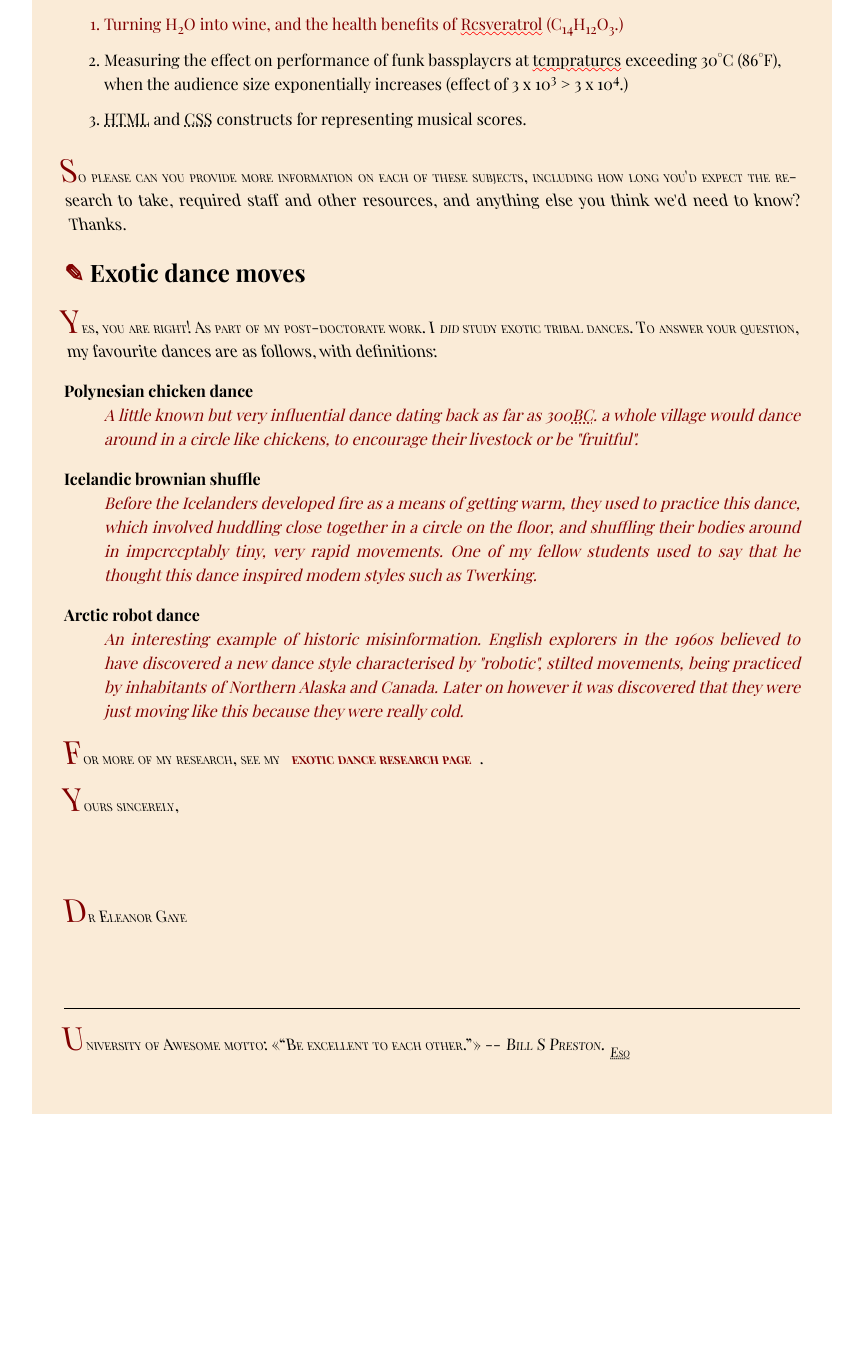
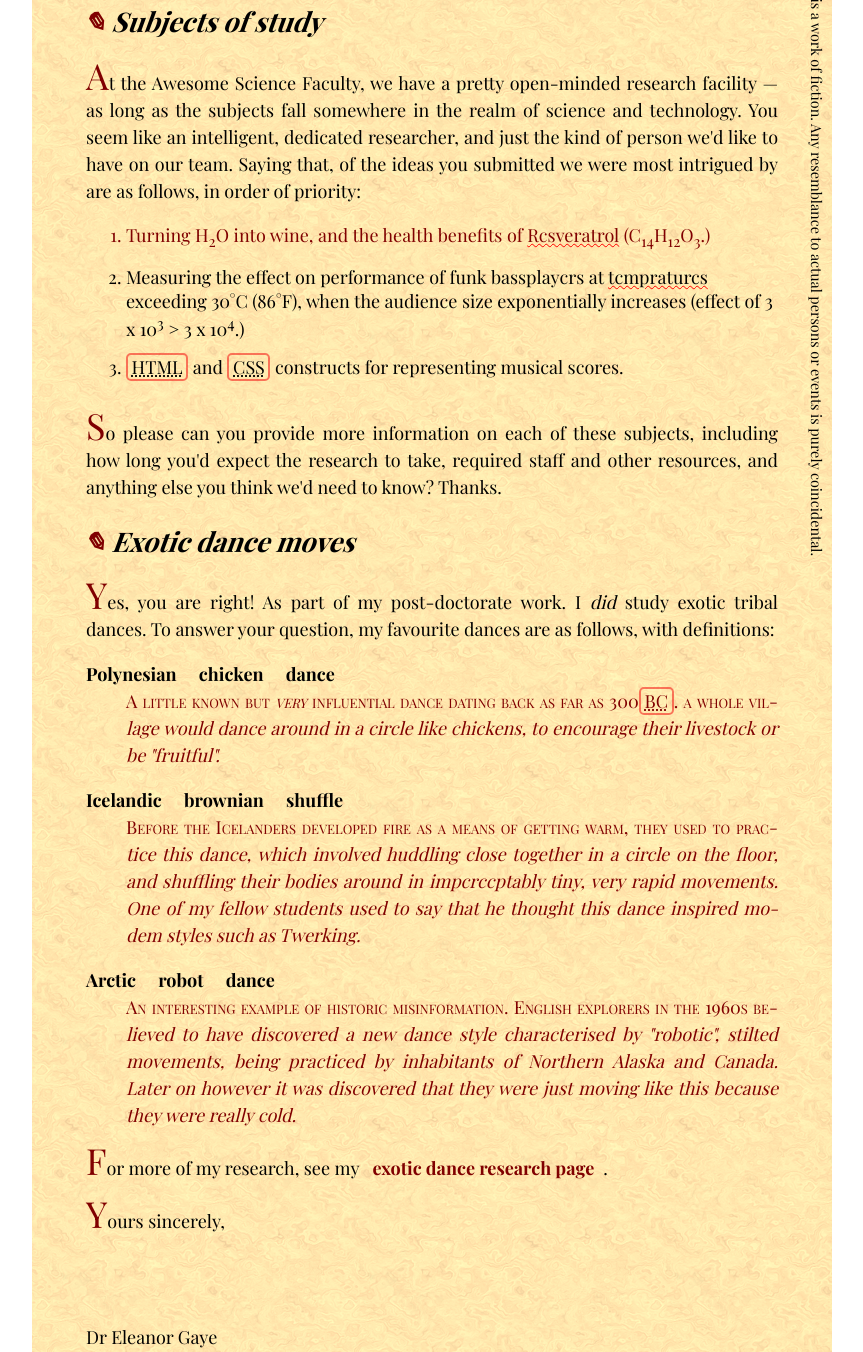
Before and after one commit to xavi-mat/boot006-css, a plain HTML site: page index.html in a window 1280 px wide. Shown: the part 993-2345 px from the top of the page, without its empty margins (208-1071 px from the left). Before the commit the page ends 2107 px from the top, so only its background shows below. Drawn offline with nearby package versions, Linux system fonts and the light colour scheme; a web font is replaced by a local one.

Commit message:
letter finished

```diff
--- a/index.html
+++ b/index.html
@@ -41,9 +41,9 @@
       you
       could start at the beginning of a semester; the start dates for each one are as follows:</p>
     <ul>
-      <li>First semester: <span class="date">9 September 2016</span> <span class="remember">REMEMBER THE DATE!</aside></li>
-      <li>Second semester: <span class="date">15 January 2017</span> <span class="remember">REMEMBER THE DATE!</aside></li>
-      <li>Third semester <span class="date">2 May 2017</span> <span class="remember">REMEMBER THE DATE!</aside></li>
+      <li>First semester: <time class="date" datetime="2016-09-09">9 September 2016</time> <span class="remember">REMEMBER THE DATE!</aside></li>
+      <li>Second semester: <time class="date" datetime="2017-01-15">15 January 2017</time> <span class="remember">REMEMBER THE DATE!</aside></li>
+      <li>Third semester <time class="date" datetime="2017-05-02">2 May 2017</time> <span class="remember">REMEMBER THE DATE!</aside></li>
     </ul>
     <p>Please let me know if this is ok. and if so which start date you would prefer.</p>
     <p>You can find more information about <a href="#">important university dates</a> on our website.</p>
@@ -104,13 +104,15 @@
     </dl>
     <p>For more of my research, see my <a href="#">exotic dance research page</a>.</p>
     <p>Yours sincerely,</p>
-    <p class="signature">Dr Eleanor Gaye</p>
+    <div class="signature">Dr Eleanor Gaye</div>
     <footer id="footer">
-      <p class="motto">University of Awesome motto: <q><q>Be excellent to each other.</q></q> -- <span class="motto-cite">Bill S
-          Preston. <sub><abbr title="Esquire" class="pabajo">Esq</abbr><sub></sub></span></p>
+      <div class="motto">University of Awesome motto: <q><q>Be excellent to each other.</q></q> -- <span class="motto-cite">Bill S
+          Preston. <sub><abbr title="Esquire" class="godown">Esq</abbr><sub></sub></span></div>
     </footer>
+
+    <aside>This is a work of fiction. Any resemblance to actual persons or events is purely coincidental.</aside>
   </main>
 
-</body>
+  </body>
 
 </html>
--- a/style.css
+++ b/style.css
@@ -1,7 +1,22 @@
+/* -------------------------------------------------------------------------- */
+/* --------- Fancy old-style letter stylesheet --------- */
+/* --------- by xavimat --------- */
+/* --------- 2022-04-06 --------- */
+/* -------------------------------------------------------------------------- */
+
+/* --------- FONTS ---------------- */
+/* --------- Fonts import --------- */
 @import url('https://fonts.googleapis.com/css2?family=Playfair+Display:ital,wght@0,400;0,700;1,400&display=swap');
 
+/* --------- Apply font to all tags --------- */
 * {
     font-family: 'Playfair Display', serif;
+}
+
+/* --------- TAG PROPERTIES ----------- */
+/* --------- Block containers --------- */
+html {
+    font-size: 18px;
 }
 
 body {
@@ -9,33 +24,105 @@ body {
     margin: auto;
     max-width: 800px;
 }
+
 main {
-    padding: 2rem;
+    padding: 2rem 3rem;
     background-color: antiquewhite;
+    background-image: url("img/parchment-tile.png");
+    position: relative;
 }
+h2 {
+    transform: skew(-20deg);
+}
+address {
+    font-size: 110%;
+}
+p, dl {
+    text-align: justify;
+    hyphens: auto;
+    line-height: 150%;
+}
+p::first-letter {
+    color: maroon;
+    font-size: 2em;
+}
+dt {
+    margin-top: 1rem;
+    font-weight: bold;
+    word-spacing: 1rem;
+    word-wrap: break-word;
+}
+dd {
+    font-style: italic;
+}
+dd:first-line {
+    font-variant: small-caps;
+    font-style: normal;
+}
+ul li {
+    list-style-type: upper-roman;
+}
+ol li {
+    padding-bottom: 0.8em;
+}
+ol li:hover {
+    background-color: aliceblue;
+}
+li:first-child {
+    color: maroon;
+}
+h2::before, ul li::before, dd {
+    content: '✎ ';
+    color: maroon;
+}
+aside {
+    writing-mode: vertical-rl;
+    position: absolute;
+    height: 100%;
+    text-align: center;
+    top: 5px;
+    right: 5px;
+    font-size: 80%;
+}
+
+/* --------- Inline containers --------- */
+a {
+    text-decoration: none;
+    color: maroon;
+    font-weight: bold;
+    padding: 0 0.5em;
+    border-radius: 1em;
+}
+a:hover {
+    background-color: #f6c2c2;
+}
+q {
+    quotes: "«" "»" "“" "”";
+}
+abbr {
+    padding: 0 0.2em;
+    border-radius: 5px;
+    border: 2px solid #f30c0c88;
+}
+
+
+
+/* --------- ID TAGS --------- */
+#footer {
+    text-align: center;
+    margin-top: 5rem;
+    border-top: 1px solid black;
+}
+
+
+
+
+/* --------- CLASS TAGS --------- */
 .header {
     text-align: right;
 }
 .address-strong {
     font-weight: bold;
-}
-address {
-    font-size: 110%;
-}
-a {
-    text-decoration: none;
-    color: maroon;
-    font-weight: bold;
-    padding: 0 0.5em;
-}
-a:hover {
-    background-color: #f6c2c2;
-    border-radius: 1em;
-}
-p, dl {
-    text-align: justify;
-    hyphens: auto;
-    line-height: 150%;
 }
 .motto-cite {
     font-style: italic;
@@ -44,19 +131,8 @@ p, dl {
 .signature {
     margin-top: 5rem;
 }
-dt {
-    margin-top: 1rem;
-    font-weight: bold;
-}
-dd {
-    font-style: italic;
-}
-#footer {
-    text-align: center;
-    margin-top: 5rem;
-    border-top: 1px solid black;
-}
 
+/* --------- Date-hover effect --------- */
 .date {
     border-radius: 1em;
     margin: 0 0.5em;
@@ -64,60 +140,27 @@ dd {
     border: 3px dotted transparent;
     font-style: italic;
     cursor: pointer;
+    transition: border 0.5s ease;
 }
 .date:hover {
-    border: 3px dotted purple;
+    border: 3px dotted maroon;
 }
 .remember {
-    display: none;
-    /* TODO */
+    opacity: 0;
+    padding-left: 3rem;
+    /* --------- TODO --------- */
     transition: all 1s ease;
 }
 .date:hover + .remember {
-    display: inline;
-
+    opacity: 100%;
+    padding-left: 0;
 }
 
-
-
-ul li {
-    list-style-type: upper-roman;
-}
-ol li:hover {
-    background-color: aliceblue;
-}
-
-ol li {
-    padding-bottom: 0.8em;
-}
-
-q {
-    quotes: "«" "»" "“" "”";
-}
-
+/* ------ This text has been incorrectly recognized by OCR after scan. ------ */
 .wrong {
     text-decoration: underline red wavy 1px;
 }
-.pabajo {
+
+.godown {
     vertical-align: text-top;
 }
-
-li:first-child {
-    color: maroon;
-}
-h2::before, ul li::before, dd {
-    content: '✎ ';
-    color: maroon;
-}
-
-p:first-line {
-    font-variant: small-caps;
-}
-p::first-letter {
-    color: maroon;
-    font-size: 2em;
-}
-
-p {
-    transform: skew(10deg);
-}
```
Also changed, not shown: img/parchment-tile.png (added), 1 other file.
